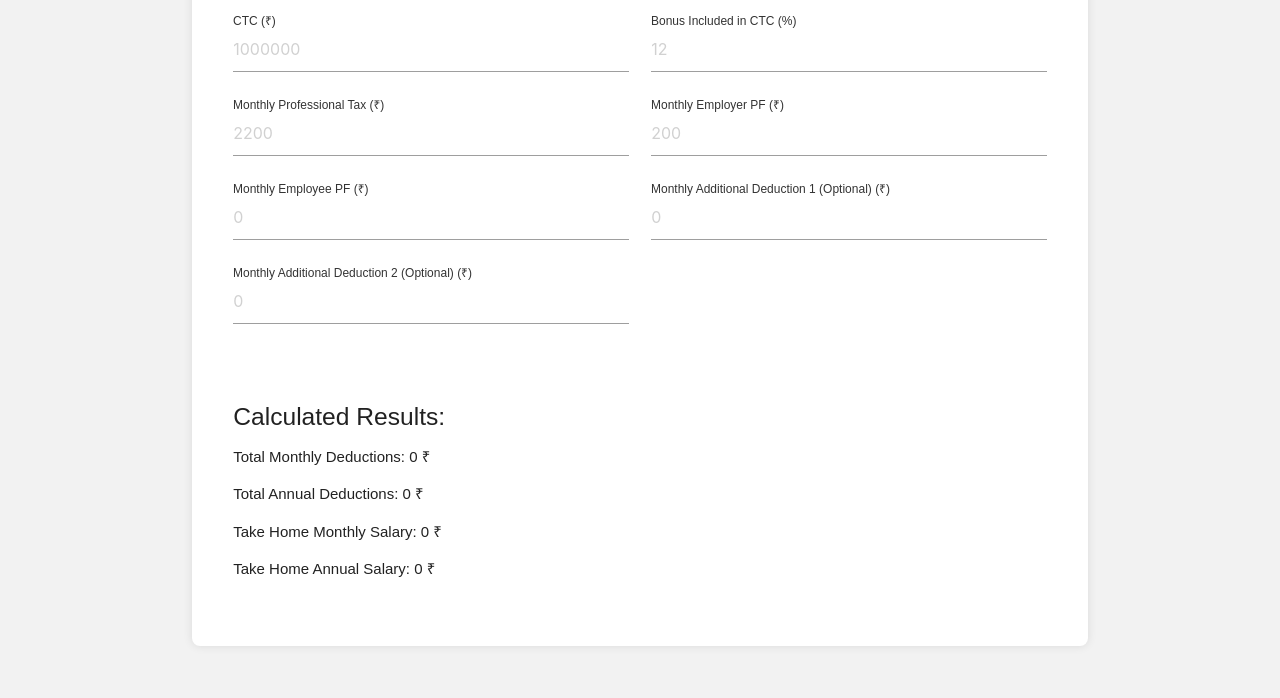
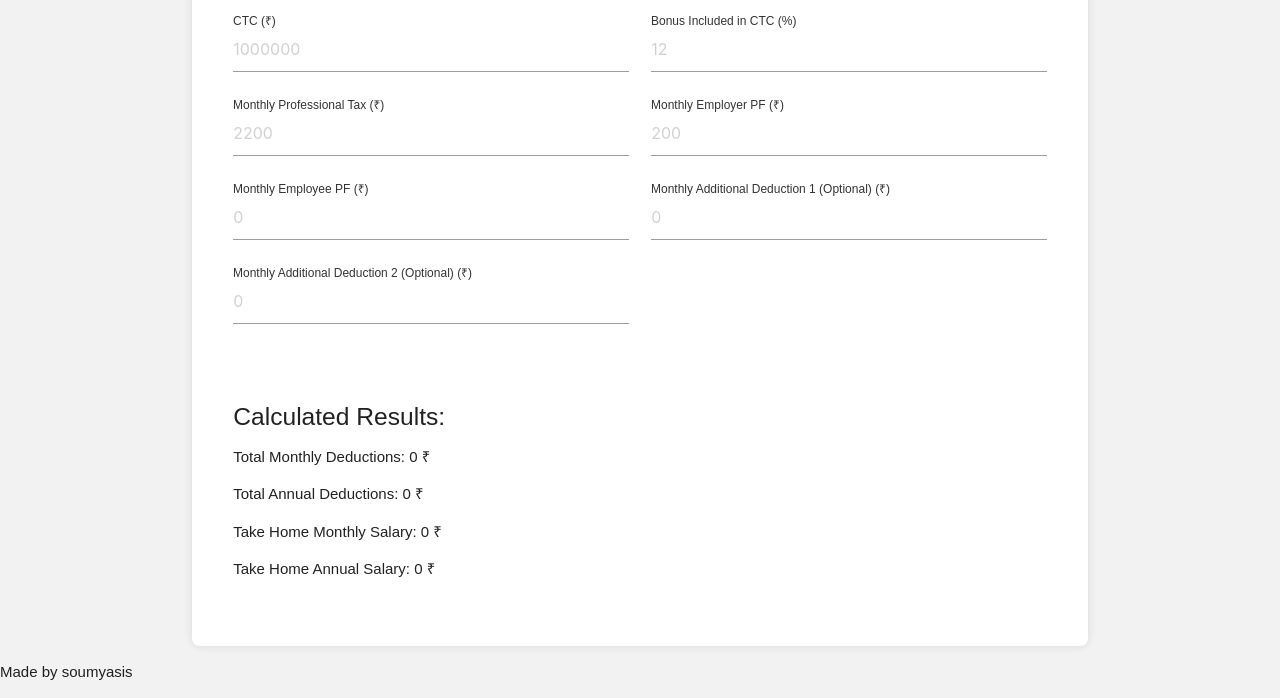
Before and after one commit to Venturesum1/CTC_To_IN-Hand, a plain HTML site: page index.html in a window 1280 px wide. Shown: the part 113-811 px from the top of the page. Drawn offline with nearby package versions, Linux system fonts and the light colour scheme.

Commit message:
Update index.html

```diff
--- a/index.html
+++ b/index.html
@@ -141,6 +141,6 @@
         document.getElementById('takeHomeAnnualSalary').textContent = takeHomeAnnualSalary.toFixed(2);
     }
 </script>
-
+<p>Made by soumyasis</p>
 </body>
 </html>
```
